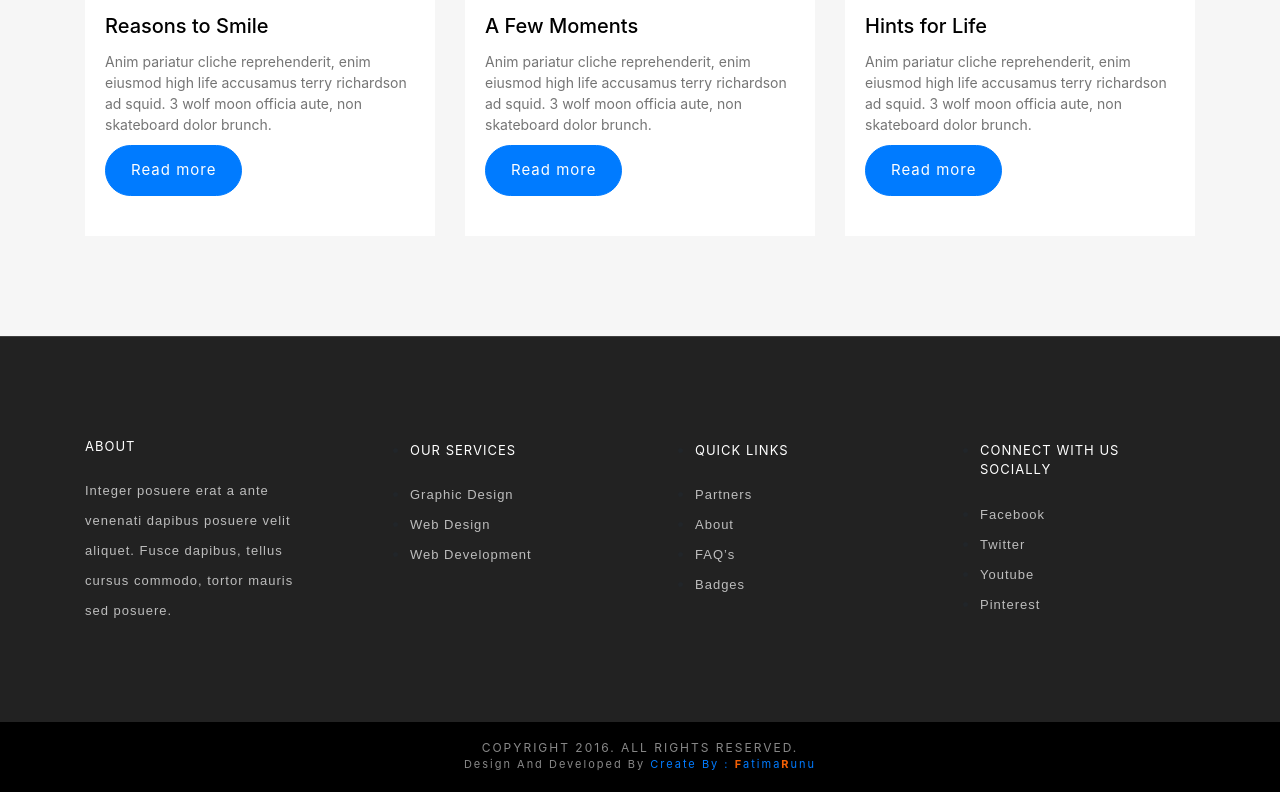
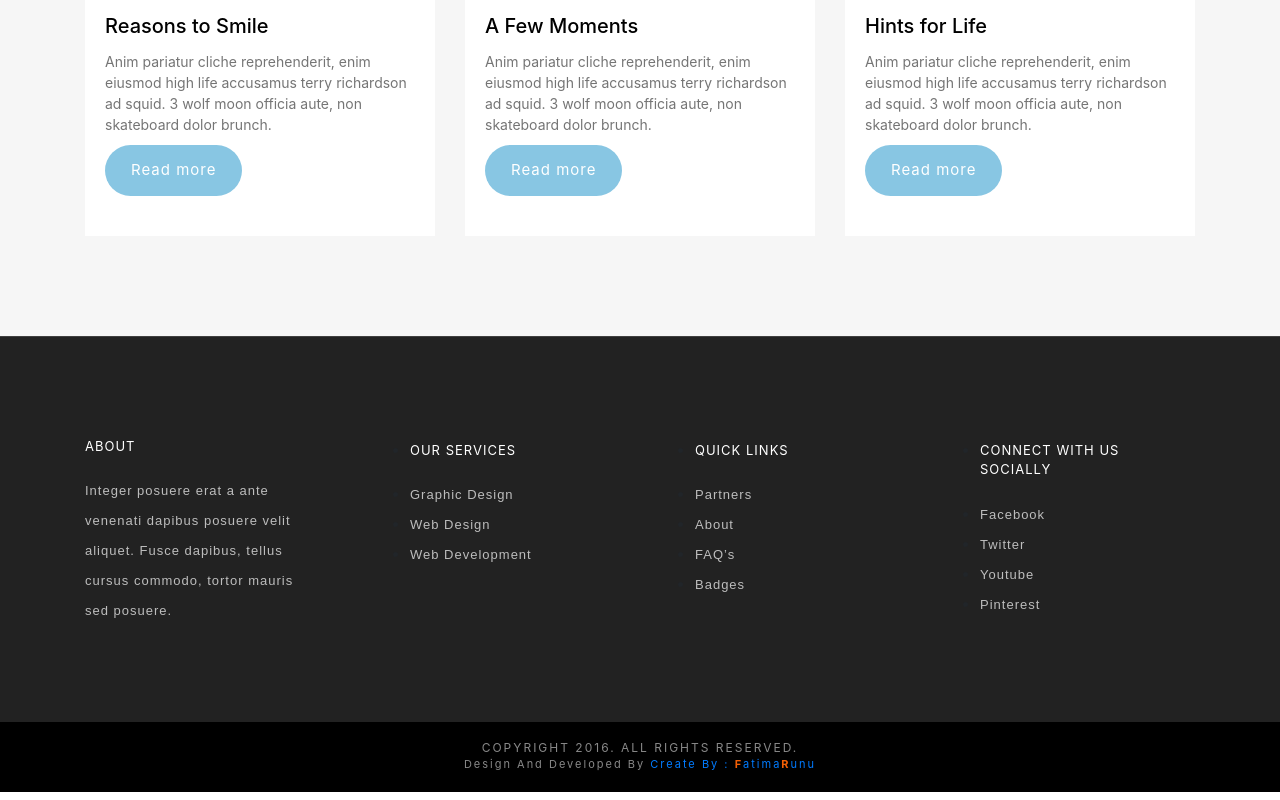
Before and after one commit to RunuAktar/Bingo-website-hw, a plain HTML site: page index.html in a window 1280 px wide. Shown: the part 3975-4775 px from the top of the page. Drawn offline with nearby package versions, Linux system fonts and the light colour scheme.

Commit message:
Update index.html

```diff
--- a/index.html
+++ b/index.html
@@ -112,7 +112,7 @@ End Fixed Navigation
           <p data-duration-in=".3" data-animation-in="fadeInDown" data-delay-in=".5">Create just what you need
             for your Perfect Website. Choose from a wide range
             <br> of Elements & simply put them on our Canvas.</p>
-          <button  type="button" class="btn "style="border-radius: 40px; background:#88C6E3 ;padding: 12px;width: 150px;"><a href="" class="btn btn-main">EXPLORE US</a></button>
+          <button  type="button" class="btn "style="border-radius: 40px; background:#88C6E3 ;padding: 8px;width: 150px;"><a href="" class="btn btn-main">EXPLORE US</a></button>
 
 
 
@@ -504,7 +504,8 @@ Counter Section
           <div class="content">
             <h3><a href="single-post.html">Reasons to Smile</a></h3>
             <p>Anim pariatur cliche reprehenderit, enim eiusmod high life accusamus terry richardson ad squid. 3 wolf
-              moon officia aute, non skateboard dolor brunch.</p> <button  type="button" class="btn btn-primary"style="border-radius: 40px;"><a href="" class="btn btn-main">Read more</a></button>
+              moon officia aute, non skateboard dolor brunch.</p>
+            <button  type="button" class="btn "style="border-radius: 40px; background:#88C6E3 "><a href="" class="btn btn-main">Read more</a></button>
 
 
           </div>
@@ -522,7 +523,8 @@ Counter Section
           <div class="content">
             <h3><a href="single-post.html">A Few Moments</a></h3>
             <p>Anim pariatur cliche reprehenderit, enim eiusmod high life accusamus terry richardson ad squid. 3 wolf
-              moon officia aute, non skateboard dolor brunch.</p> <button  type="button" class="btn btn-primary"style="border-radius: 40px;"><a href="" class="btn btn-main">Read more</a></button>
+              moon officia aute, non skateboard dolor brunch.</p>
+            <button  type="button" class="btn "style="border-radius: 40px; background:#88C6E3 "><a href="" class="btn btn-main">Read more</a></button>
 
 
           </div>
@@ -541,7 +543,7 @@ Counter Section
             <h3><a href="single-post.html">Hints for Life</a></h3>
             <p>Anim pariatur cliche reprehenderit, enim eiusmod high life accusamus terry richardson ad squid. 3 wolf
               moon officia aute, non skateboard dolor brunch.</p>
-               <button  type="button" class="btn btn-primary"style="border-radius: 40px;">
+               <button  type="button" class="btn "style="border-radius: 40px; background:#88C6E3 ">
                 <a href="" class="btn btn-main">Read more
 
                 </a>
```
